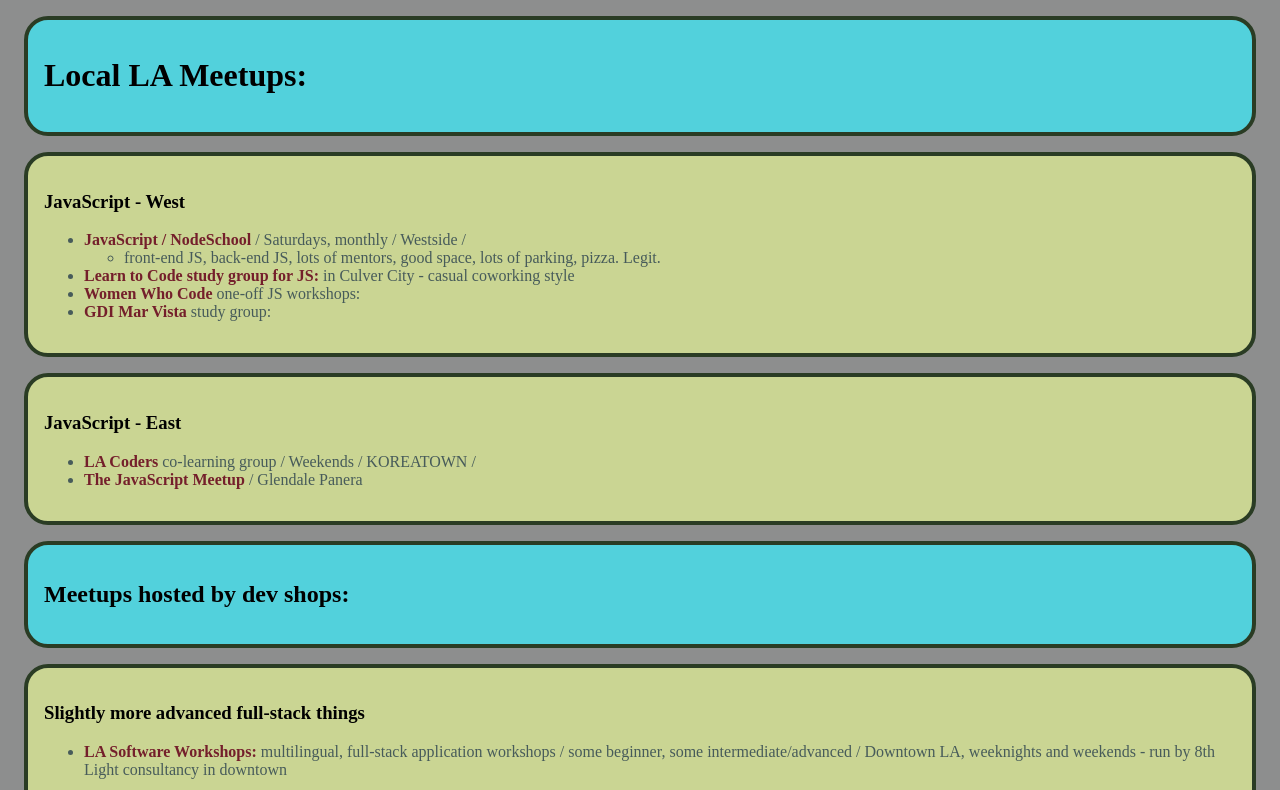
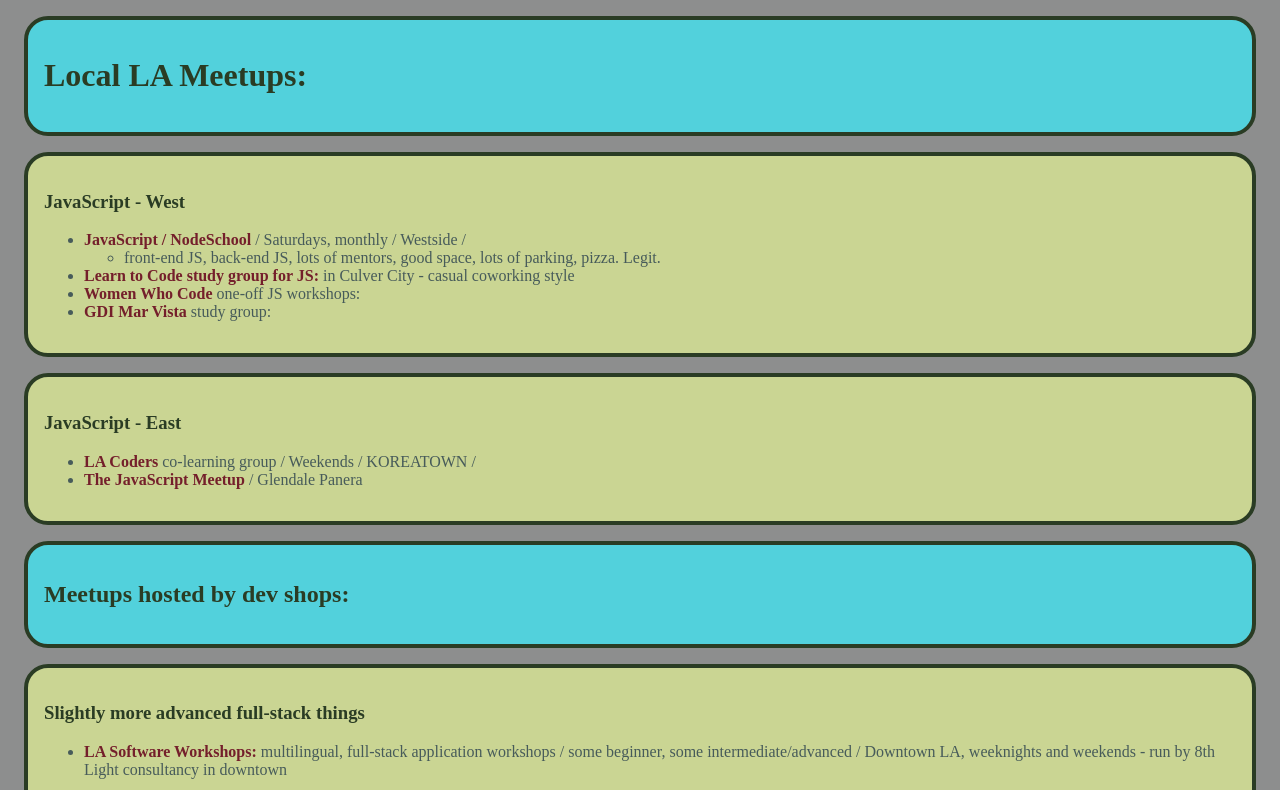
Before and after one commit to IanDCarroll/fsla, a plain HTML site: page index.html in a window 1280 px wide. Shown: the top 790 px of the page. Drawn offline with Linux system fonts and the light colour scheme.

Commit message:
adjust CSS colors

```diff
--- a/style.css
+++ b/style.css
@@ -17,6 +17,10 @@
     text-align: left;
 }
 
+h1 { color: #2A3C24; }
+h2 { color: #2A3C24; }
+h3 { color: #2A3C24; }
+
 .title {
     background-color: #52D1DC;
 }
```
